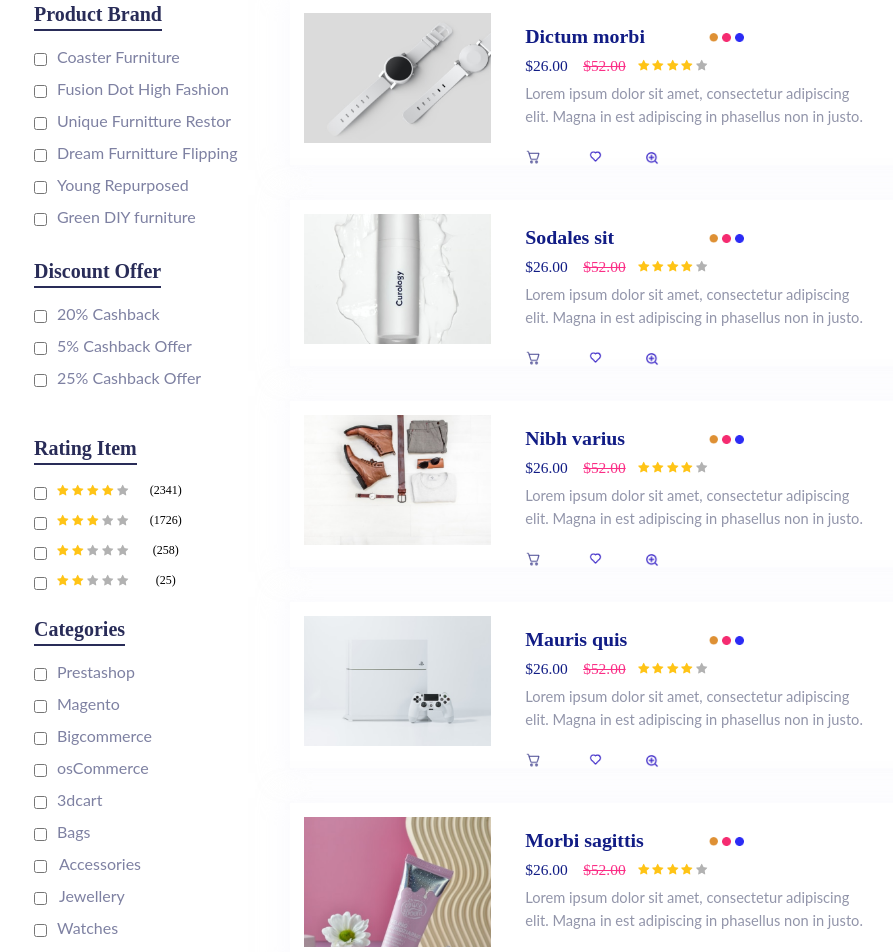
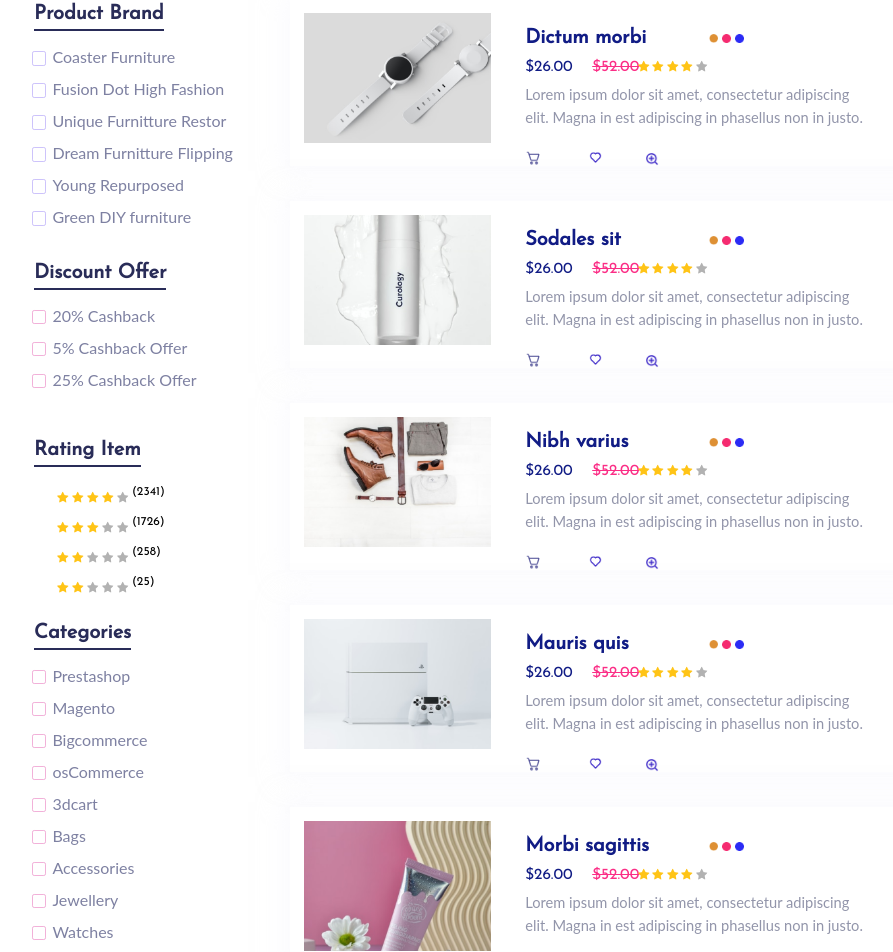
Before and after one commit to Anjuzzz26/Ecommerce-React, a React (Create React App) app: page /shopleft in a window 1280 px wide. Shown: the part 546-1498 px from the top of the page, without its empty margins (112-1005 px from the left). Built offline with nearby package versions, Linux system fonts and the light colour scheme.

Commit message:
Done with Checkboxes in ShopLeft Sidebar

```diff
--- a/public/index.html
+++ b/public/index.html
@@ -16,6 +16,9 @@
       user's mobile device or desktop. See https://developers.google.com/web/fundamentals/web-app-manifest/
     -->
     <link rel="manifest" href="%PUBLIC_URL%/manifest.json" />
+    <link rel="preconnect" href="https://fonts.googleapis.com">
+    <link href="https://fonts.googleapis.com/css2?family=Josefin+Sans&display=swap" rel="stylesheet">
+    <link href="https://fonts.googleapis.com/css2?family=Open+Sans&display=swap" rel="stylesheet">
     <!--
       Notice the use of %PUBLIC_URL% in the tags above.
       It will be replaced with the URL of the `public` folder during the build.
--- a/src/Components/ShopLeft.css
+++ b/src/Components/ShopLeft.css
@@ -70,13 +70,125 @@
 .checkbox{
     float: left;
     margin-left: 200px;
-    margin-top: 12px;
+    margin-top: 7px;
     margin-right: 10px;
 }
 
-.checkbox:checked:before{
-    background-color:green;
+.checkbox_container{
+    display: flex;
+    align-items: center;
 }
+
+.checkbox_container label{
+    cursor: pointer;
+    display: flex;
+}
+
+.checkbox_container input[type='checkbox'] {
+    cursor: pointer;
+    opacity: 0;
+}
+
+.checkbox_container label::before{
+    margin-right: 0.5em;
+    margin-top: 10px;
+    margin-left: -25px;
+    content: '';
+    font-size: 12px;
+    width: 1.2em;
+    height: 1.2em;
+    border-radius: 0.18em;
+}
+
+.checkbox_container input[type='checkbox']:checked + label::before{
+    content: '\002714';
+    font-size: 12px;
+    display: flex;
+    justify-content: center;
+    align-items: center;
+}
+
+.Sleft_brand .checkbox_container label::before{
+    border: 0.05em solid #cdc3fb;
+}
+
+.Sleft_brand .checkbox_container label:hover::before{
+    background-color: #E5E0FC;
+}
+
+.Sleft_brand .checkbox_container input[type='checkbox']:checked + label::before{
+    color: #603EFF;
+    background-color: #c9d4f9;
+}
+
+.Sleft_brand .checkbox_container input[type='checkbox']:focus + label::before{
+    color: white;
+    background-color: #603EFF;
+}
+
+.Sleft_brand .checkbox_container label::before{
+    border: 0.05em solid #cdc3fb;
+}
+
+.Sleft_brand .checkbox_container label:hover::before{
+    background-color: #E5E0FC;
+}
+
+.Sleft_brand .checkbox_container input[type='checkbox']:checked + label::before{
+    color: #603EFF;
+    background-color: #cdc3fb;
+}
+
+.Sleft_brand .checkbox_container input[type='checkbox']:focus + label::before{
+    color: white;
+    background-color: #603EFF;
+}
+
+
+.Sleft_discount .checkbox_container label::before,
+ .Sleft_categories .checkbox_container label::before,
+ .Sleft_price .checkbox_container label::before{
+    border: 0.05em solid #f2b1d9;
+}
+
+.Sleft_discount .checkbox_container label:hover::before,
+ .Sleft_categories .checkbox_container label:hover::before,
+ .Sleft_price .checkbox_container label:hover::before{
+    background-color: #FFDBF1;
+}
+
+.Sleft_discount .checkbox_container input[type='checkbox']:checked + label::before,
+ .Sleft_categories .checkbox_container input[type='checkbox']:checked + label::before,
+ .Sleft_price .checkbox_container input[type='checkbox']:checked + label::before{
+    color: #FF3EB2;
+    background-color: #FFDBF1;
+}
+
+.Sleft_discount .checkbox_container input[type='checkbox']:focus + label::before,
+.Sleft_categories .checkbox_container input[type='checkbox']:focus + label::before,
+.Sleft_price .checkbox_container input[type='checkbox']:focus + label::before{
+    color: white;
+    background-color: #FF3EB2;
+}
+
+.Sleft_rating .checkbox_container label::before{
+    border: 0.05em solid #FFF6DA;
+}
+
+.Sleft_rating .checkbox_container label:hover::before{
+    background-color: #FFF6DA;
+}
+
+.Sleft_rating .checkbox_container input[type='checkbox']:checked + label::before{
+    color: #FFCC2E;
+    background-color: #FFF6DA;
+}
+
+.Sleft_rating .checkbox_container input[type='checkbox']:focus + label::before{
+    color: white;
+    background-color: #FFCC2E;
+}
+
 
 
 .filter_list{
@@ -264,7 +376,7 @@
 
 @media (min-width: 400px) and (max-width: 584px){
     .Sleft_div {
-        margin-left: -98px;
+        margin-left: -119px;
     }
     .Sleft_filtergrid {
         margin-left: -54px;
--- a/src/Components/ShopLeft.js
+++ b/src/Components/ShopLeft.js
@@ -49,64 +49,64 @@ const ShopLeft = () => {
                 <div className="Sleft_filtergrid">
                     <div className="Sleft_brand">
                         <h3 className="filter_head">Product Brand</h3>
-                        <input type="checkbox" className="checkbox" value="Coaster" name="PB1" />
-                         <p className="filter_list">Coaster Furniture</p>
-                        <input type="checkbox" className="checkbox" value="Fusion" name="PB2" />
-                        <p className="filter_list">Fusion Dot High Fashion</p>
-                        <input type="checkbox" className="checkbox" value="Unique" name="PB3" />
-                        <p className="filter_list">Unique Furnitture Restor</p>
-                        <input type="checkbox" className="checkbox" value="Dream" name="PB4" />
-                        <p className="filter_list">Dream Furnitture Flipping</p>
-                       <input type="checkbox" className="checkbox" value="Young" name="PB5" />
-                        <p className="filter_list">Young Repurposed</p>
-                        <input type="checkbox" className="checkbox" value="Green" name="PB6" />
-                        <p className="filter_list">Green DIY furniture</p>
+                        <div className="checkbox_container"><input type="checkbox" className="checkbox" value="Coaster" id="PB1" />
+                        <label for="PB1" className="filter_list">Coaster Furniture</label></div>
+                        <div className="checkbox_container"><input type="checkbox" className="checkbox" value="Fusion" id="PB2" />
+                        <label for="PB2" className="filter_list">Fusion Dot High Fashion</label></div>
+                        <div className="checkbox_container"><input type="checkbox" className="checkbox" value="Unique" id="PB3" />
+                        <label for="PB3" className="filter_list">Unique Furnitture Restor</label></div>
+                        <div className="checkbox_container"><input type="checkbox" className="checkbox" value="Dream" id="PB4" />
+                        <label for="PB4" className="filter_list">Dream Furnitture Flipping</label></div>
+                       <div className="checkbox_container"><input type="checkbox" className="checkbox" value="Young" id="PB5" />
+                        <label for="PB5" className="filter_list">Young Repurposed</label></div>
+                        <div className="checkbox_container"><input type="checkbox" className="checkbox" value="Green" id="PB6" />
+                        <label for="PB6" className="filter_list">Green DIY furniture</label></div>
                     </div>
 
                     <div className="Sleft_discount">
                         <h3 className="filter_head">Discount Offer</h3>
-                        <input type="checkbox" className="checkbox" value="CashBack_20" name="DO1" />
-                        <p className="filter_list">20% Cashback</p>
-                        <input type="checkbox" className="checkbox" value="CashBack_5" name="DO2" />
-                        <p className="filter_list">5% Cashback Offer</p>
-                        <input type="checkbox" className="checkbox" value="CashBack_25" name="DO3" />
-                        <p className="filter_list">25% Cashback Offer</p>
+                        <div className="checkbox_container"><input type="checkbox" className="checkbox" value="CashBack_20" id="DO1" />
+                        <label for="DO1" className="filter_list">20% Cashback</label></div>
+                        <div className="checkbox_container"><input type="checkbox" className="checkbox" value="CashBack_5" id="DO2" />
+                        <label for="DO2" className="filter_list">5% Cashback Offer</label></div>
+                        <div className="checkbox_container"><input type="checkbox" className="checkbox" value="CashBack_25" id="DO3" />
+                        <label for="DO3" className="filter_list">25% Cashback Offer</label></div>
                     </div>
 
                     <div className="Sleft_rating">
                         <h3 className="filter_head">Rating Item</h3>
 
-                        <input type="checkbox" className="checkbox" value="star_4" name="Rating1" />
+                        <div className="checkbox_container"><input type="checkbox" className="checkbox" value="star_4" id="Rating1" />
                         <img className="rating_star" src={filledstar} alt="Image" />
                         <img className="rating_star" src={filledstar} alt="Image" />
                         <img className="rating_star" src={filledstar} alt="Image" />
                         <img className="rating_star" src={filledstar} alt="Image" />
                         <img className="rating_star" src={notfilledstar} alt="Image" />
-                        <p className="rating_list">(2341)</p>
+                        <p className="rating_list">(2341)</p></div>
 
-                        <input type="checkbox" className="checkbox" value="star_3" name="Rating2" />
+                        <div className="checkbox_container"><input type="checkbox" className="checkbox" value="star_3" id="Rating2" />
                         <img className="rating_star" src={filledstar} alt="Image" />
                         <img className="rating_star" src={filledstar} alt="Image" />
                         <img className="rating_star" src={filledstar} alt="Image" />
                         <img className="rating_star" src={notfilledstar} alt="Image" />
                         <img className="rating_star" src={notfilledstar} alt="Image" />
-                        <p className="rating_list">(1726)</p>
+                        <p className="rating_list">(1726)</p></div>
 
-                        <input type="checkbox" className="checkbox" value="star_2" name="Rating3" />
+                        <div className="checkbox_container"><input type="checkbox" className="checkbox" value="star_2" name="Rating3" />
                         <img className="rating_star" src={filledstar} alt="Image" />
                         <img className="rating_star" src={filledstar} alt="Image" />
                         <img className="rating_star" src={notfilledstar} alt="Image" />
                         <img className="rating_star" src={notfilledstar} alt="Image" />
                         <img className="rating_star" src={notfilledstar} alt="Image" />
-                        <p className="rating_list">(258)</p>
+                        <p className="rating_list">(258)</p></div>
 
-                        <input type="checkbox" className="checkbox" value="star_2" name="Rating4" />
+                        <div className="checkbox_container"><input type="checkbox" className="checkbox" value="star_2" name="Rating4" />
                         <img className="rating_star" src={filledstar} alt="Image" />
                         <img className="rating_star" src={filledstar} alt="Image" />
                         <img className="rating_star" src={notfilledstar} alt="Image" />
                         <img className="rating_star" src={notfilledstar} alt="Image" />
                         <img className="rating_star" src={notfilledstar} alt="Image" />
-                        <p className="rating_list">(25)</p>
+                        <p className="rating_list">(25)</p></div>
 
                     </div>
 
@@ -114,24 +114,24 @@ const ShopLeft = () => {
 
                         <h3 className="filter_head">Categories</h3>
 
-                        <input type="checkbox" className="checkbox" value="Prestashop" name="Categories1" />
-                        <p className="filter_list">Prestashop</p>
-                        <input type="checkbox" className="checkbox" value="Magneto" name="Categories1" />
-                        <p className="filter_list">Magento</p>
-                        <input type="checkbox" className="checkbox" value="Bigcommerce" name="Categories1" />
-                        <p className="filter_list">Bigcommerce</p>
-                        <input type="checkbox" className="checkbox" value="osCommerce" name="Categories1" />
-                        <p className="filter_list">osCommerce</p>
-                        <input type="checkbox" className="checkbox" value="3dcart" name="Categories1" />
-                        <p className="filter_list">3dcart</p>
-                        <input type="checkbox" className="checkbox" value="Bags" name="Categories1" />
-                        <p className="filter_list">Bags</p>
-                        <input type="checkbox" className="checkbox" value="Accessories" name="Categories1" />
-                        <p className="filter_list independent">Accessories</p>
-                        <input type="checkbox" className="checkbox" value="Jewellery" name="Categories1" />
-                        <p className="filter_list independent">Jewellery</p>
-                        <input type="checkbox" className="checkbox" value="Watches" name="Categories1" />
-                        <p className="filter_list">Watches</p>
+                        <div className="checkbox_container"><input type="checkbox" className="checkbox" value="Prestashop" id="Categories1" />
+                        <label for="Categories1" className="filter_list" >Prestashop</label></div>
+                        <div className="checkbox_container"><input type="checkbox" className="checkbox" value="Magneto" id="Categories2" />
+                        <label for="Categories2" className="filter_list" >Magento</label></div>
+                        <div className="checkbox_container"><input type="checkbox" className="checkbox" value="Bigcommerce" id="Categories3" />
+                        <label for="Categories3" className="filter_list" >Bigcommerce</label></div>
+                        <div className="checkbox_container"><input type="checkbox" className="checkbox" value="osCommerce" id="Categories4" />
+                        <label for="Categories4" className="filter_list" >osCommerce</label></div>
+                        <div className="checkbox_container"><input type="checkbox" className="checkbox" value="3dcart" id="Categories5" />
+                        <label for="Categories5" className="filter_list" >3dcart</label></div>
+                        <div className="checkbox_container"><input type="checkbox" className="checkbox" value="Bags" id="Categories6" />
+                        <label for="Categories6" className="filter_list" >Bags</label></div>
+                        <div className="checkbox_container"><input type="checkbox" className="checkbox" value="Accessories" id="Categories7" />
+                        <label for="Categories7" className="filter_list">Accessories</label></div>
+                        <div className="checkbox_container"><input type="checkbox" className="checkbox" value="Jewellery" id="Categories8" />
+                        <label for="Categories8" className="filter_list">Jewellery</label></div>
+                        <div className="checkbox_container"><input type="checkbox" className="checkbox" value="Watches" id="Categories9" />
+                        <label for="Categories9" className="filter_list" >Watches</label></div>
 
                     </div>
 
@@ -139,14 +139,14 @@ const ShopLeft = () => {
 
                         <h3 className="filter_head">Price Filter</h3>
 
-                        <input type="checkbox" className="checkbox" name="Price1" />
-                        <p className="filter_list">$0.00 - $150.00</p>
-                       <input type="checkbox" className="checkbox" name="Price2" />
-                        <p className="filter_list">$150.00 - $350.00</p>
-                        <input type="checkbox" className="checkbox" name="Price3" />
-                        <p className="filter_list">$150.00 - $504.00</p>
-                        <input type="checkbox" className="checkbox" name="Price4" />
-                        <p className="filter_list">$450.00 +</p>
+                        <div className="checkbox_container"><input type="checkbox" className="checkbox" id="Price1" />
+                        <label for="Price1" className="filter_list">$0.00 - $150.00</label></div>
+                        <div className="checkbox_container"><input type="checkbox" className="checkbox" id="Price2" />
+                        <label for="Price2" className="filter_list">$150.00 - $350.00</label></div>
+                        <div className="checkbox_container"><input type="checkbox" className="checkbox" id="Price3" />
+                        <label for="Price3" className="filter_list">$150.00 - $504.00</label></div>
+                        <div className="checkbox_container"><input type="checkbox" className="checkbox" id="Price4" />
+                        <label for="Price4" className="filter_list">$450.00 +</label></div>
                         <form className="filter_price_search">
                             <input type="text" name="pricefilter" />
                         </form>
```
Also changed, not shown: src/Components/ShopGrid.js (+6 -6 lines).
